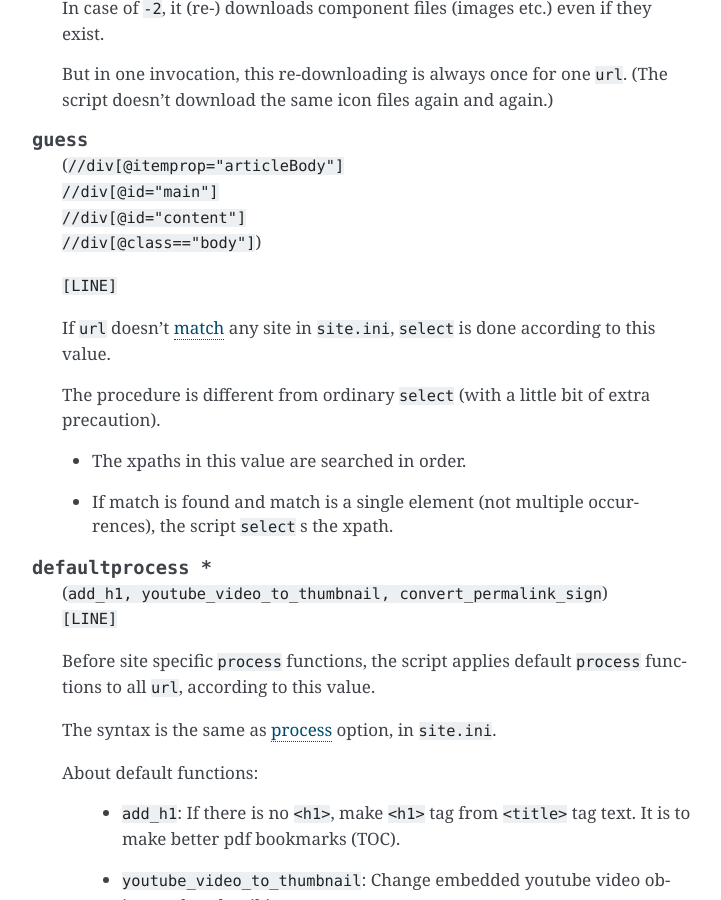
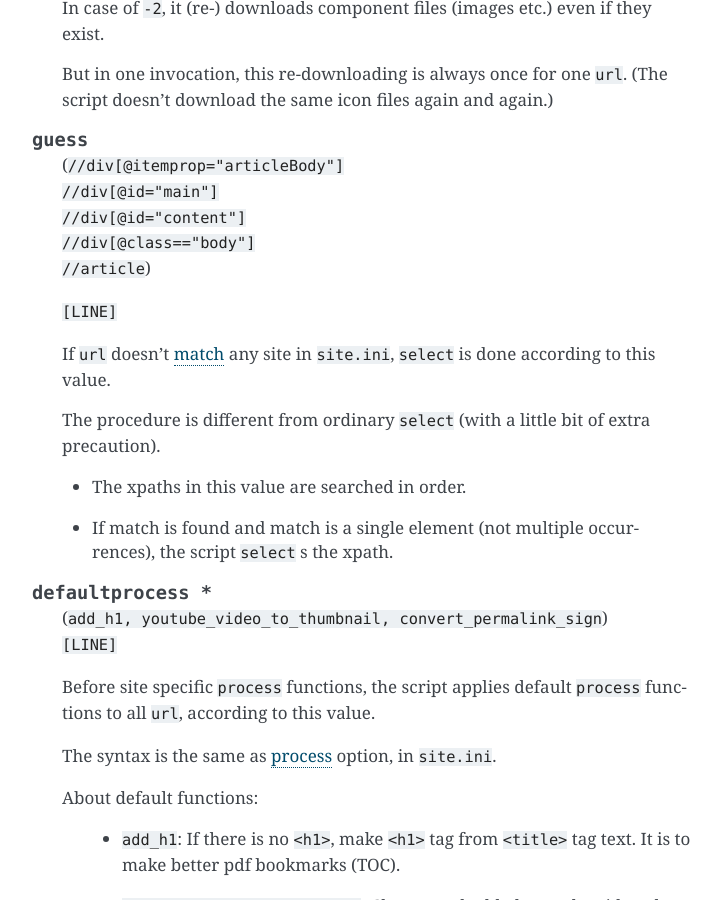
Before and after one commit to openandclose/tosixinch, a Sphinx documentation site: the page built from docs/options.rst, in a window 1280 px wide and 900 px high, scrolled down 2968 px. Shown: the whole window, without its empty margins (388-1109 px from the left). Built offline with Sphinx 7.4.7, drawn with Linux system fonts in a browser that asks for light colours.

Commit message:
Change Add '//article' to guess option defaults [API]

```diff
--- a/CHANGELOG.rst
+++ b/CHANGELOG.rst
@@ -15,6 +15,8 @@ Unreleased
 * Add --inspect action, cutting --link and --news
 
 * Add --headless option, cutting --javascript
+
+* Add '//article' to guess option defaults
 
 **Add:**
 
--- a/docs/options.rst
+++ b/docs/options.rst
@@ -170,7 +170,8 @@ General Section
     | (``//div[@itemprop="articleBody"]``
     | ``//div[@id="main"]``
     | ``//div[@id="content"]``
-    | ``//div[@class=="body"]``)
+    | ``//div[@class=="body"]``
+    | ``//article``)
 
     ``[LINE]``
 
```
Also changed, not shown: 2 other files.
